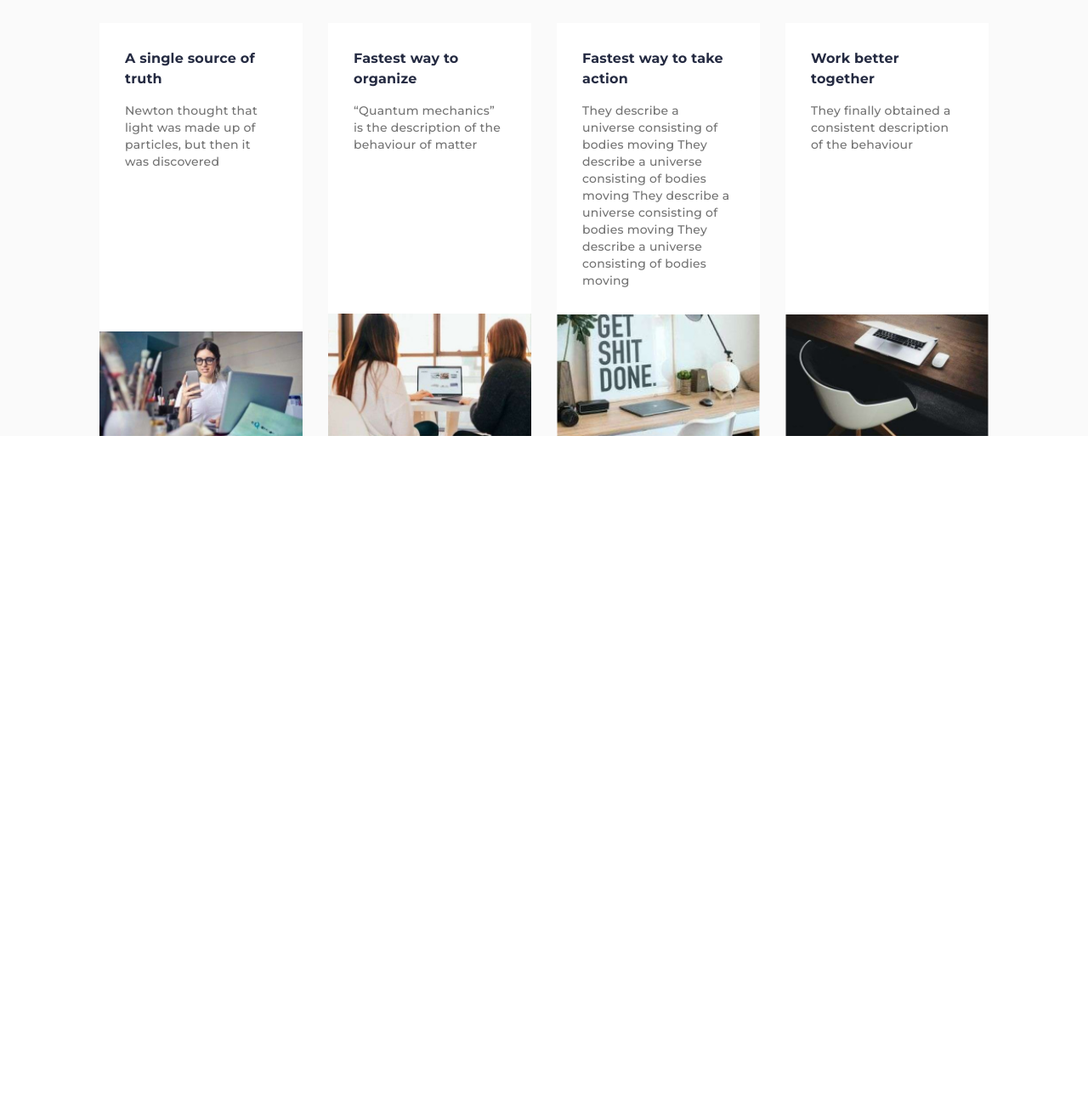
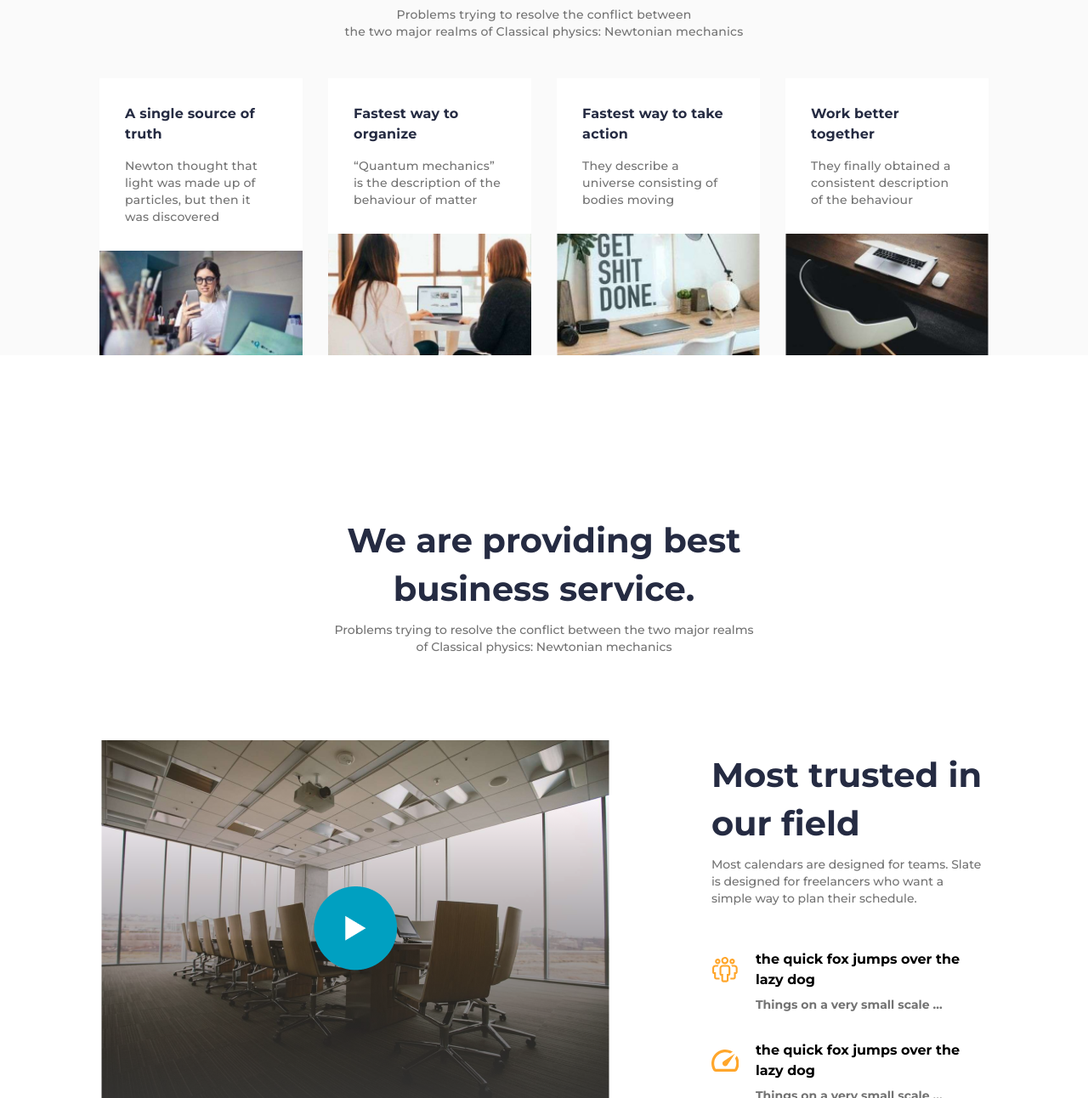
Before and after one commit to abushka110/webpack_man, a website built with webpack: page src/index.html in a window 1280 px wide. Shown: the part 1508-2800 px from the top of the page at 85% size. Before the commit the page ends 2089 px from the top, so only its background shows below. Built offline with nearby package versions, Linux system fonts and the light colour scheme.

Commit message:
3d section

```diff
--- a/src/index.html
+++ b/src/index.html
@@ -51,10 +51,9 @@
 
     <section class="section_1">
         <div class="container">
-
-            <div class="main_content">
+            <div class="main_content column">
                 <h2 class="title">WHY CHOOSE US</h2>
-                <p class="subtitle">Problems trying to resolve the conflict between the two major realms<br>of Classical physics: Newtonian mechanics </p>
+                <p class="subtitle">Problems trying to resolve the conflict between the two major realms of Classical physics: Newtonian mechanics</p>
             </div>
 
             <div class="row">
@@ -87,7 +86,7 @@
 
     <section class="section_2">
         <div class="container">
-            <div class="main_content">
+            <div class="main_content column">
                 <h2 class="title">Practice Advice</h2>
                 <p class="subtitle">Problems trying to resolve the conflict between <br> the two major realms of Classical physics: Newtonian mechanics </p>
             </div>
@@ -100,36 +99,62 @@
                     <img src="images/content/cover.jpg" alt="" class="card_item__img">
                 </div>
 
-                <div class="col_md_3">
-                    <div class="card_item">
+                <div class="col_md_3 card_item">
                     <div>
                         <h5 class="card_item__text_main">Fastest way to organize</h5>
                         <p class="card_item__text_descr">“Quantum mechanics” is the description of the behaviour of matter</p>
                     </div>
                     <img src="images/content/cover_1.jpg" alt="" class="card_item__img">
                 </div>
-                </div>
 
-                <div class="col_md_3">
-                    <div class="card_item">
+                <div class="col_md_3 card_item">
                     <div>
                         <h5 class="card_item__text_main">Fastest way to take action</h5>
-                            <p class="card_item__text_descr">They describe a universe consisting of bodies moving They describe a universe consisting of bodies moving They describe a universe consisting of bodies moving They describe a universe consisting of bodies moving</p>
+                        <p class="card_item__text_descr">They describe a universe consisting of bodies moving</p>
                     </div>
                     <img src="images/content/cover_2.jpg" alt="" class="card_item__img">
                 </div>
-                </div>
 
-                <div class="col_md_3">
-                    <div class="card_item">
+                <div class="col_md_3 card_item">
                     <div>
                         <h5 class="card_item__text_main">Work better together</h5>
                         <p class="card_item__text_descr">They finally obtained a consistent description of the behaviour </p>
                     </div>
                     <img src="images/content/cover_3.jpg" alt="" class="card_item__img">
                 </div>
+
             </div>
+        </div>
+    </section>
 
+    <section class="section_3">
+        <div class="container">
+            <div class="main_content column">
+                <h2 class="title">We are providing best business service.</h2>
+                <p class="subtitle">Problems trying to resolve the conflict between the two major realms of Classical physics: Newtonian mechanics</p>
+            </div>
+            <div class="row">
+                <div class="video">
+                    <img src="images/content/card_item_video.png" alt="office video" class="video_img">
+                </div>
+                <div class="video_descr column">
+                    <h2 class="title">Most trusted in our field</h2>
+                    <p class="subtitle">Most calendars are designed for teams. Slate is designed for freelancers who want a simple way to plan their schedule.</p>
+                    <div class="video_descr__card row">
+                        <img src="images/content/people.svg" alt="people">
+                        <div>
+                            <h5 class="video_descr__card_subtitle5">the quick fox jumps over the lazy dog</h5>
+                            <h6 class="video_descr__card_subtitle6">Things on a very small scale ...</h6>
+                        </div>
+                    </div>
+                    <div class="video_descr__card row">
+                        <img src="images/content/speed.svg" alt="speed">
+                        <div>
+                            <h5 class="video_descr__card_subtitle5">the quick fox jumps over the lazy dog</h5>
+                            <h6 class="video_descr__card_subtitle6">Things on a very small scale ...</h6>
+                        </div>
+                    </div>
+                </div>
             </div>
         </div>
     </section>
--- a/src/scss/_landing.scss
+++ b/src/scss/_landing.scss
@@ -1,5 +1,11 @@
 body {
     font-family: 'Montserrat', sans-serif;
+}
+
+.column {
+    display: flex;
+    flex-direction: column;
+    align-items: center;
 }
 
 .container {
@@ -7,8 +13,7 @@ body {
     margin: 0 auto;
 }
 
-.title {
-    text-align: center;
+h2 {
     color: #252B42;
     font-weight: 700;
     font-size: 40px;
@@ -16,23 +21,29 @@ body {
 }
 
 .subtitle {
-    text-align: center;
     color: #737373;
     font-weight: 500;
     font-size: 14px;
     line-height: 20px;
 }
 
-.subtitle5 {
+h5 {
     font-weight: 700;
     font-size: 16px;
+    line-height: 24px;
+}
+
+h6 {
+    color: #737373;
+    font-weight: 600;
+    font-size: 14px;
     line-height: 24px;
 }
 
 .row {
     display: flex;
     justify-content: center;
-    gap: 30px;
+    align-items: center;
 }
 
 .col_md_3 {
--- a/src/scss/app.scss
+++ b/src/scss/app.scss
@@ -23,9 +23,13 @@
 /* Components */
 
 /* Sections */
-@import 'base/header';
-@import 'base/section1';
-@import 'base/section2';
+@import 'sections/header';
+@import 'sections/section1';
+@import 'sections/section2';
+@import 'sections/section3';
+@import 'sections/section4';
+@import 'sections/section5';
+@import 'sections/footer';
 
 /* Browser specific styles */
 @import 'dirty/hacks';
--- a/src/scss/base/_section1.scss
+++ b/src/scss/sections/_section1.scss
@@ -1,17 +1,20 @@
 .section_1 {
     background: #FAFAFA;
     letter-spacing: 0.2px;
-    padding-top: 211px;
-    padding-bottom: 172px;
+    padding: 211px 0 217px 0;
     .main_content {
         .title {
             text-shadow: 0px 4px 4px rgba(0, 0, 0, 0.25);
         }
         .subtitle {
+            margin: 10px 0 50px 0;
+            width: 50%;
+            height: auto;
+            text-align: center;
         }
     }
     .row {
-        margin-top: 50px;
+        gap: 30px;
             .card_items {
                 background: #FFFFFF;
                 width: 230px;
--- a/src/scss/base/_section2.scss
+++ b/src/scss/sections/_section2.scss
@@ -1,9 +1,16 @@
 .section_2 {
     letter-spacing: 0.2px;
     background: #FAFAFA;
+    .main_content {
+        .title {
+        }
+        .subtitle {
+            margin: 10px 0 45px 0;
+            text-align: center;
+        }
+    }
     .row {
-        margin-top: 45px;
-        margin-bottom: 68px;
+        gap: 30px;
     }
     .card_item {
         background: #FFFFFF;
--- /dev/null
+++ b/src/scss/sections/_section3.scss
@@ -0,0 +1,40 @@
+.section_3 {
+    padding: 189px 0 150px 0;
+    .main_content {
+        .title {
+            width: 60%;
+            height: auto;
+            text-align: center;
+        }
+        .subtitle {
+            margin: 10px 0 100px 0;
+            width: 48%;
+            height: auto;
+            text-align: center;
+        }
+    }
+    .row {
+        gap: 120px;
+        .video {
+        }
+        .video_descr {
+            width: 31%;
+            height: auto;
+            .title {
+            }
+            .subtitle {
+                margin: 10px 0 20px 0;
+            }
+            .row {
+                gap: 20px;
+            }
+            &__card {
+                &_subtitle5 {
+                    margin: 30px 0 5px 0;
+                }
+                &_subtitle6 {
+                }
+            }
+        }
+    }
+}
```
Also changed, not shown: docs/favicon.ico (deleted), src/images/content/card_item_video.png (added), src/images/content/people.svg (added), src/images/content/speed.svg (added), src/scss/sections/_footer.scss (added), src/scss/sections/_header.scss (renamed from src/scss/base/_header.scss), src/scss/sections/_section4.scss (added), src/scss/sections/_section5.scss (added). Lines whose indentation alone changed are shown as unchanged.
